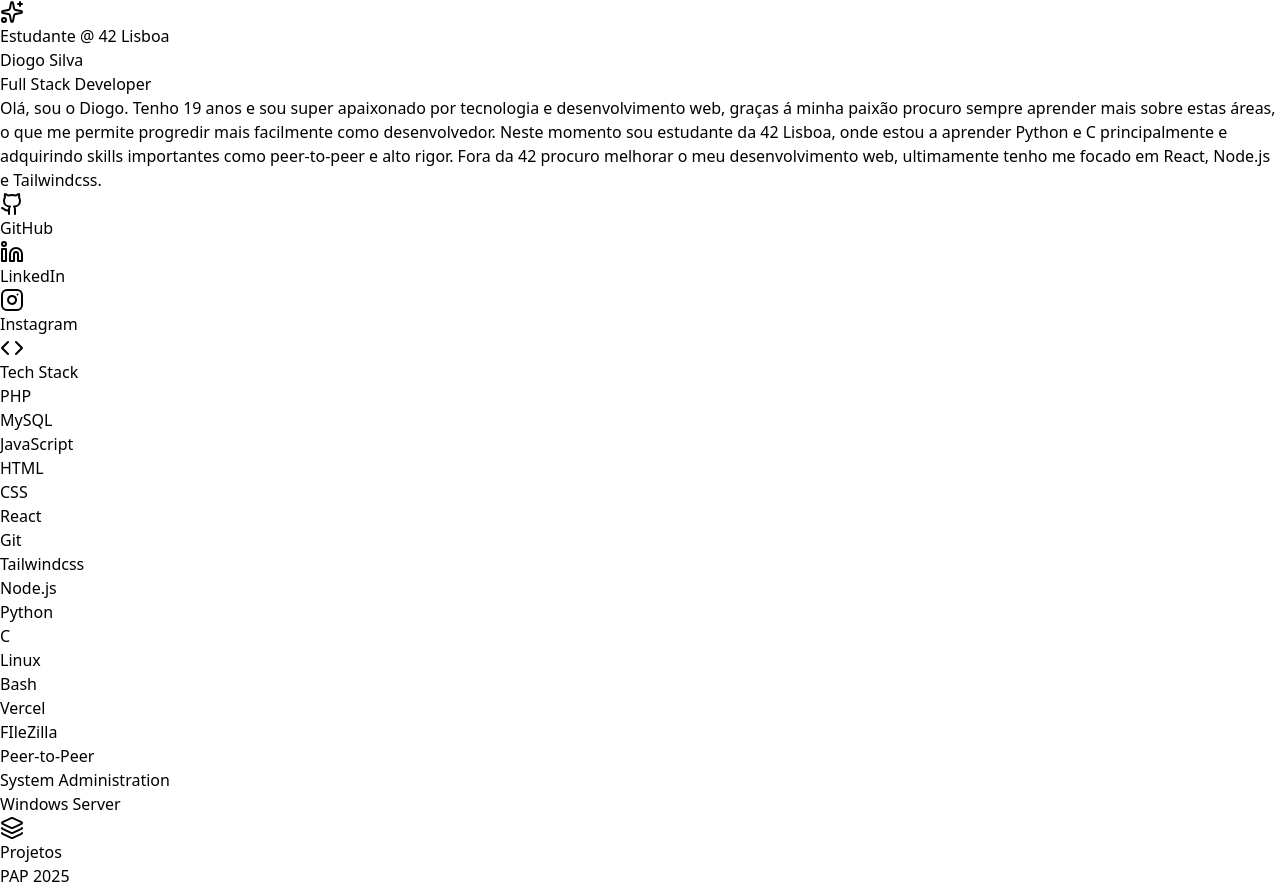
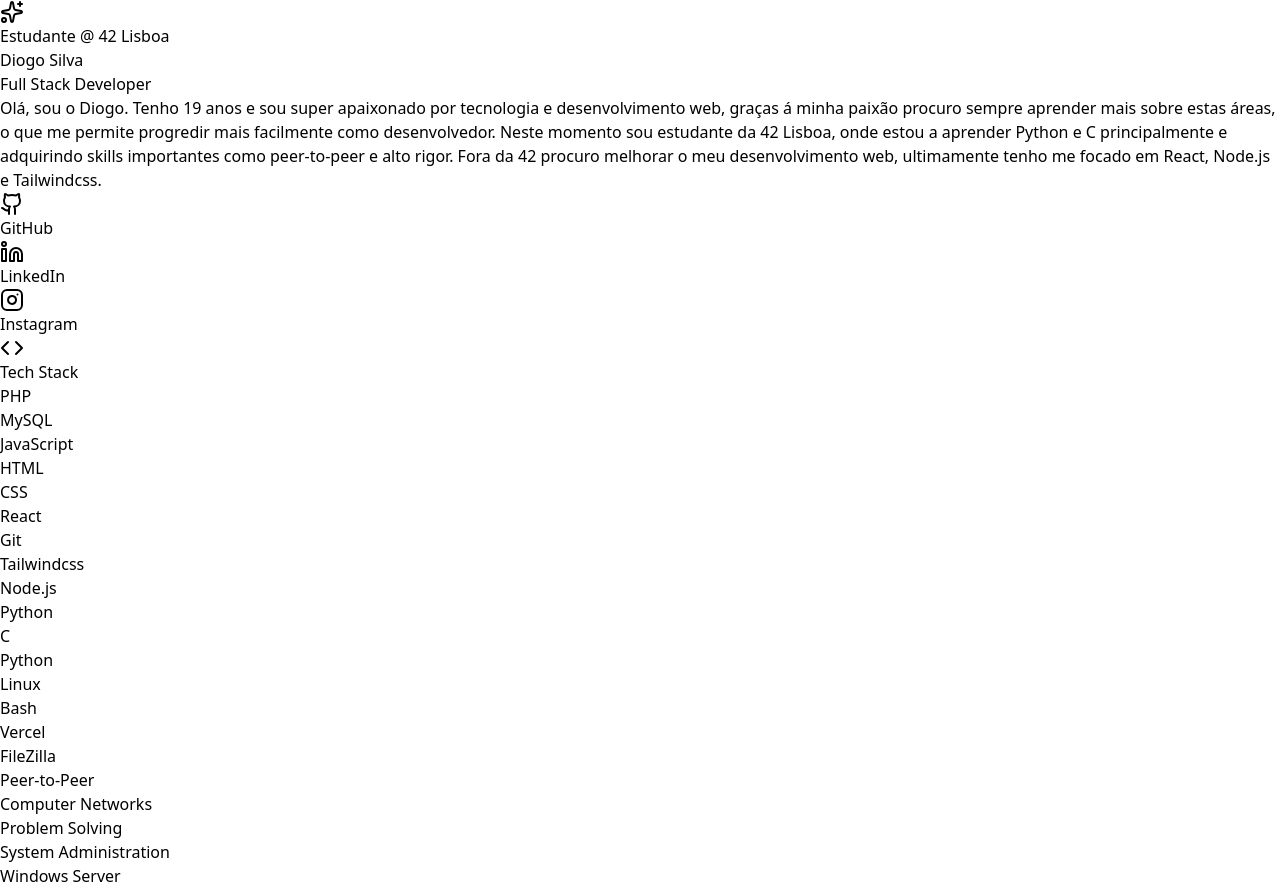
Before and after one commit to sylvzzz/Portfolio, a React (Vite) app: page / in a window 1280 px wide. Shown: the top 892 px of the page. Built offline with nearby package versions, Linux system fonts and the light colour scheme.

Commit message:
Updating Skills

```diff
--- a/src/app.jsx
+++ b/src/app.jsx
@@ -65,8 +65,8 @@ export default function Portfolio() {
 
   const skills = [
     "PHP", "MySQL", "JavaScript", "HTML", "CSS", "React", "Git",
-    "Tailwindcss", "Node.js", "Python", "C", "Linux", "Bash", "Vercel", "FIleZilla",
-    "Peer-to-Peer", "System Administration", "Windows Server"
+    "Tailwindcss", "Node.js", "Python", "C", "Python", "Linux", "Bash", "Vercel", "FileZilla",
+    "Peer-to-Peer", "Computer Networks" , "Problem Solving" , "System Administration", "Windows Server" , "Email Automation"
   ];
 
   const socialLinks = [
```
